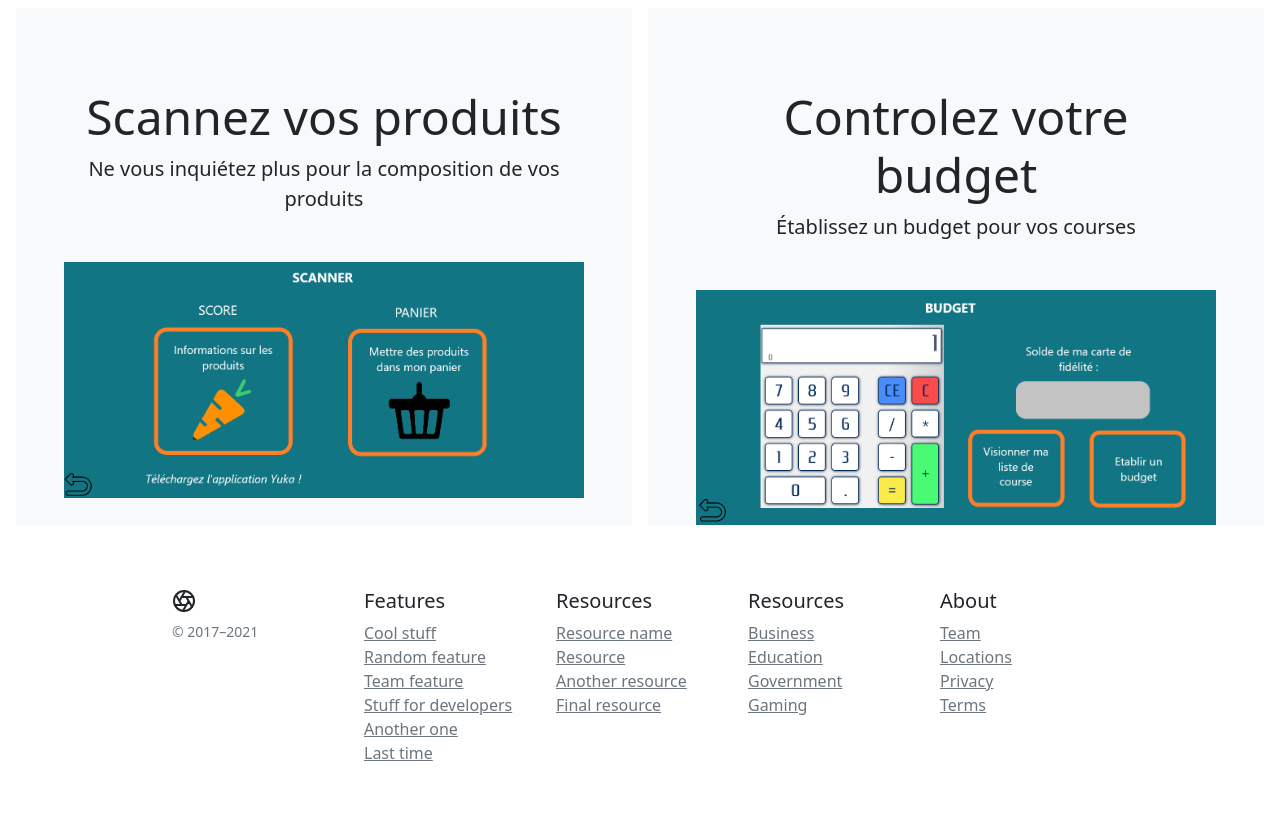
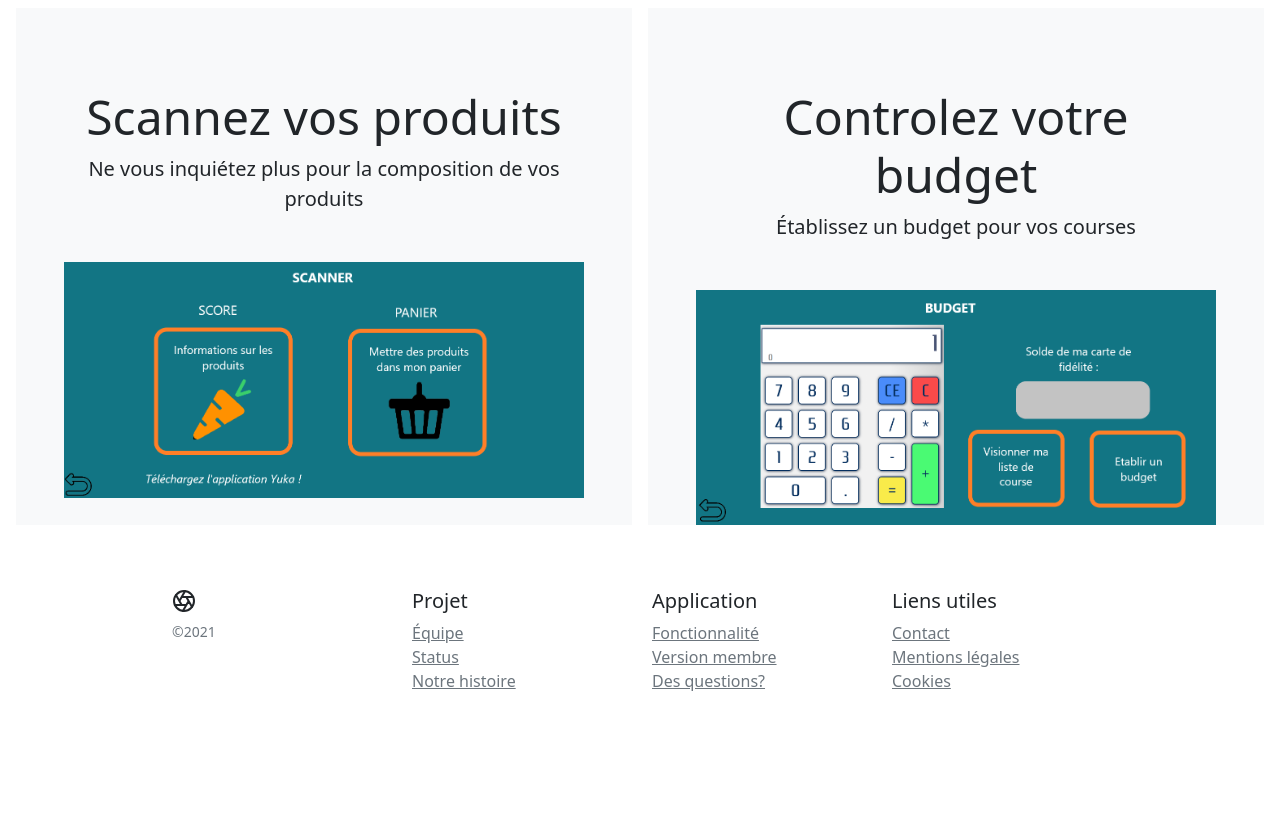
Before and after one commit to Camilofranco97/TabShopicon, a plain HTML site: page index.html in a window 1280 px wide. Shown: the part 1614-2443 px from the top of the page. After the commit the page ends 2371 px from the top, so only its background shows below. Drawn offline with nearby package versions, Linux system fonts and the light colour scheme.

Commit message:
en to fr

```diff
--- a/index.html
+++ b/index.html
@@ -40,13 +40,10 @@
                         d="M14.31 8l5.74 9.94M9.69 8h11.48M7.38 12l5.74-9.94M9.69 16L3.95 6.06M14.31 16H2.83m13.79-4l-5.74 9.94" />
                 </svg>
             </a>
-            <a class="py-2 d-none d-md-inline-block" href="#">Tour</a>
-            <a class="py-2 d-none d-md-inline-block" href="#">Product</a>
-            <a class="py-2 d-none d-md-inline-block" href="#">Features</a>
-            <a class="py-2 d-none d-md-inline-block" href="#">Enterprise</a>
-            <a class="py-2 d-none d-md-inline-block" href="#">Support</a>
-            <a class="py-2 d-none d-md-inline-block" href="#">Pricing</a>
-            <a class="py-2 d-none d-md-inline-block" href="#">Cart</a>
+            <a class="py-2 d-none d-md-inline-block" href="#">Contact</a>
+            <a class="py-2 d-none d-md-inline-block" href="#">Application</a>
+            <a class="py-2 d-none d-md-inline-block" href="#">Besoin d'aide ?</a>
+            <a class="py-2 d-none d-md-inline-block" href="#">Entreprise</a>
         </nav>
     </header>
 
@@ -132,44 +129,30 @@
                     <path
                         d="M14.31 8l5.74 9.94M9.69 8h11.48M7.38 12l5.74-9.94M9.69 16L3.95 6.06M14.31 16H2.83m13.79-4l-5.74 9.94" />
                 </svg>
-                <small class="d-block mb-3 text-muted">&copy; 2017–2021</small>
+                <small class="d-block mb-3 text-muted">&copy;2021</small>
             </div>
             <div class="col-6 col-md">
-                <h5>Features</h5>
+                <h5>Projet</h5>
                 <ul class="list-unstyled text-small">
-                    <li><a class="link-secondary" href="#">Cool stuff</a></li>
-                    <li><a class="link-secondary" href="#">Random feature</a></li>
-                    <li><a class="link-secondary" href="#">Team feature</a></li>
-                    <li><a class="link-secondary" href="#">Stuff for developers</a></li>
-                    <li><a class="link-secondary" href="#">Another one</a></li>
-                    <li><a class="link-secondary" href="#">Last time</a></li>
+                    <li><a class="link-secondary" href="#">Équipe </a></li>
+                    <li><a class="link-secondary" href="#">Status</a></li>
+                    <li><a class="link-secondary" href="#">Notre histoire</a></li>
                 </ul>
             </div>
             <div class="col-6 col-md">
-                <h5>Resources</h5>
+                <h5>Application</h5>
                 <ul class="list-unstyled text-small">
-                    <li><a class="link-secondary" href="#">Resource name</a></li>
-                    <li><a class="link-secondary" href="#">Resource</a></li>
-                    <li><a class="link-secondary" href="#">Another resource</a></li>
-                    <li><a class="link-secondary" href="#">Final resource</a></li>
+                    <li><a class="link-secondary" href="#">Fonctionnalité</a></li>
+                    <li><a class="link-secondary" href="#">Version membre</a></li>
+                    <li><a class="link-secondary" href="#">Des questions?</a></li>
                 </ul>
             </div>
             <div class="col-6 col-md">
-                <h5>Resources</h5>
+                <h5>Liens utiles</h5>
                 <ul class="list-unstyled text-small">
-                    <li><a class="link-secondary" href="#">Business</a></li>
-                    <li><a class="link-secondary" href="#">Education</a></li>
-                    <li><a class="link-secondary" href="#">Government</a></li>
-                    <li><a class="link-secondary" href="#">Gaming</a></li>
-                </ul>
-            </div>
-            <div class="col-6 col-md">
-                <h5>About</h5>
-                <ul class="list-unstyled text-small">
-                    <li><a class="link-secondary" href="#">Team</a></li>
-                    <li><a class="link-secondary" href="#">Locations</a></li>
-                    <li><a class="link-secondary" href="#">Privacy</a></li>
-                    <li><a class="link-secondary" href="#">Terms</a></li>
+                    <li><a class="link-secondary" href="#">Contact</a></li>
+                    <li><a class="link-secondary" href="#">Mentions légales</a></li>
+                    <li><a class="link-secondary" href="#">Cookies</a></li>
                 </ul>
             </div>
         </div>
```
Also changed, not shown: favicon/favicon.png (added).
